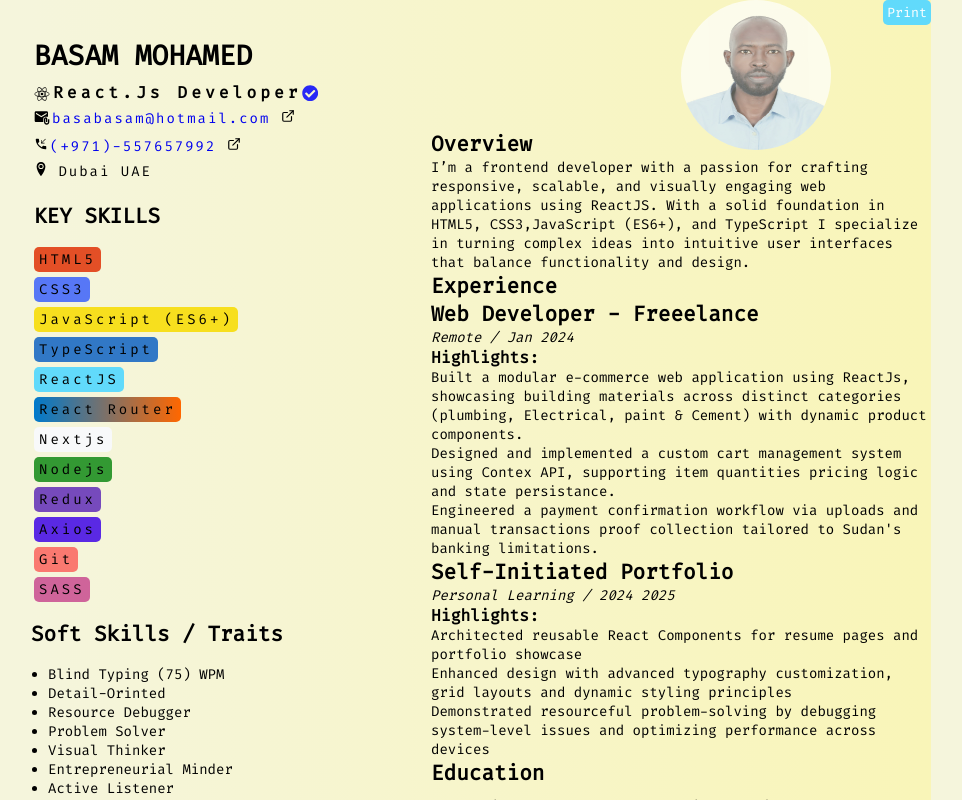
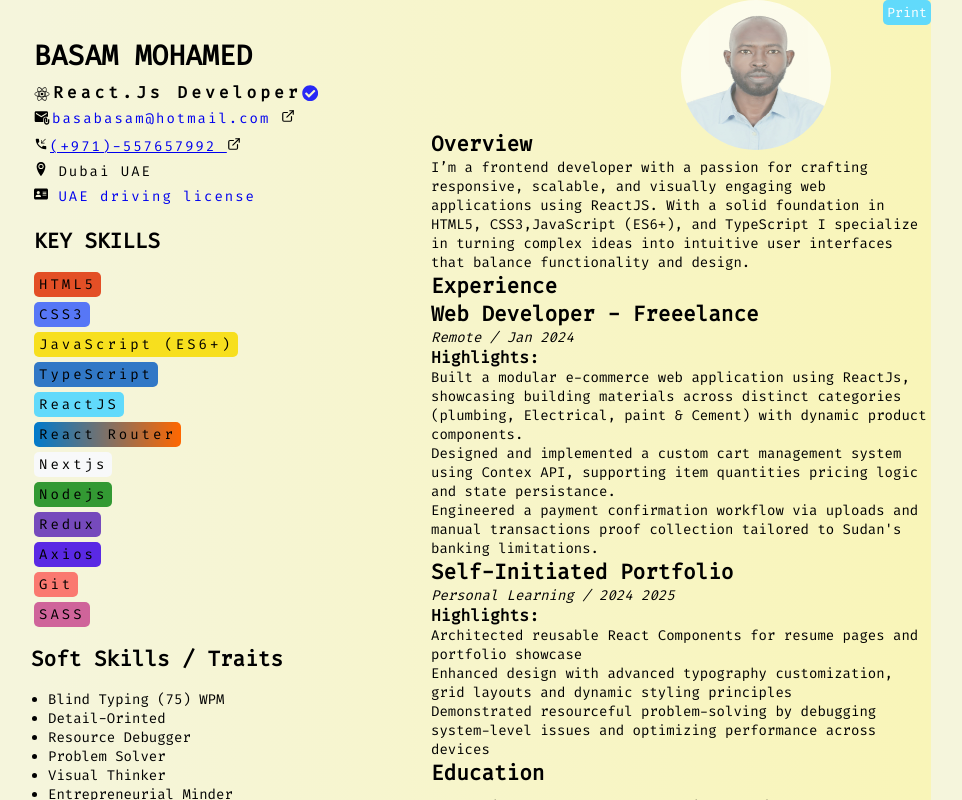
Before and after one commit to BasamLive/my-resume, a React (Vite) app: page / in a window 1280 px wide. Shown: the top 800 px of the page, without its empty margins (159-1121 px from the left). Built offline with nearby package versions, Linux system fonts and the light colour scheme; a web font is replaced by a local one.

Commit message:
added the driving license to the tree

```diff
--- a/src/App.css
+++ b/src/App.css
@@ -96,10 +96,12 @@ body {
   font-family: "fira code";
 }
 
-.phone > a {
+.phone,
+.driving > a {
   text-decoration: none;
 }
-.location {
+.location,
+.driving {
   padding: 3px;
   margin: 0;
   letter-spacing: 2px;
--- a/src/App.jsx
+++ b/src/App.jsx
@@ -6,13 +6,14 @@ import { MdAttachEmail } from "react-icons/md";
 import { MdPhoneCallback } from "react-icons/md";
 import { ImLocation2 } from "react-icons/im";
 import image from "./assets/basam.jpeg";
-import { FaBluesky } from "react-icons/fa6";
+import { FaA, FaBluesky } from "react-icons/fa6";
 import { FaXTwitter } from "react-icons/fa6";
 import { FaLinkedin } from "react-icons/fa";
 import { FaGithub } from "react-icons/fa6";
 import { SiLichess } from "react-icons/si";
 import { FiExternalLink } from "react-icons/fi";
 import { FaCheckCircle } from "react-icons/fa";
+import { FaAddressCard } from "react-icons/fa6";
 const skills = [
   { name: "HTML5", color: "#E34F26" }, // foundational and strong
   { name: "CSS3", color: "#5777f6ff" }, // creative styling wizard
@@ -81,6 +82,11 @@ const App = () => {
           </p>
           <p className="location">
             <ImLocation2 /> Dubai UAE
+          </p>
+          <p className="driving">
+            <a href="#">
+              <FaAddressCard /> UAE driving license
+            </a>
           </p>
 
           <h2 className="skills-title">KEY SKILLS</h2>
```
